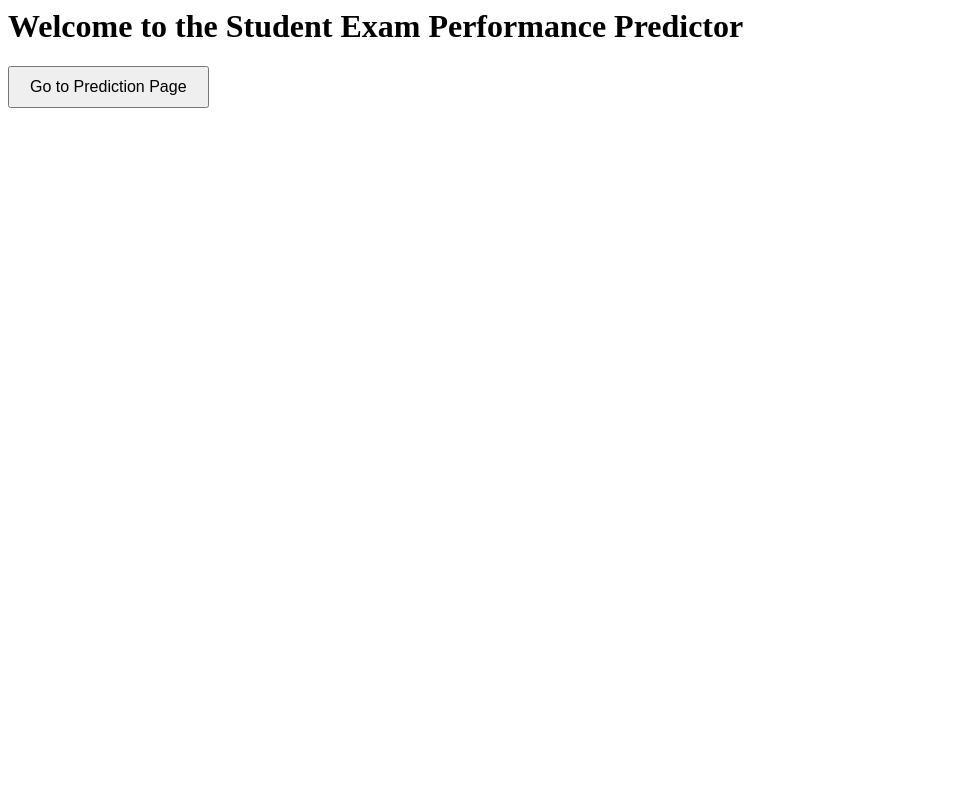
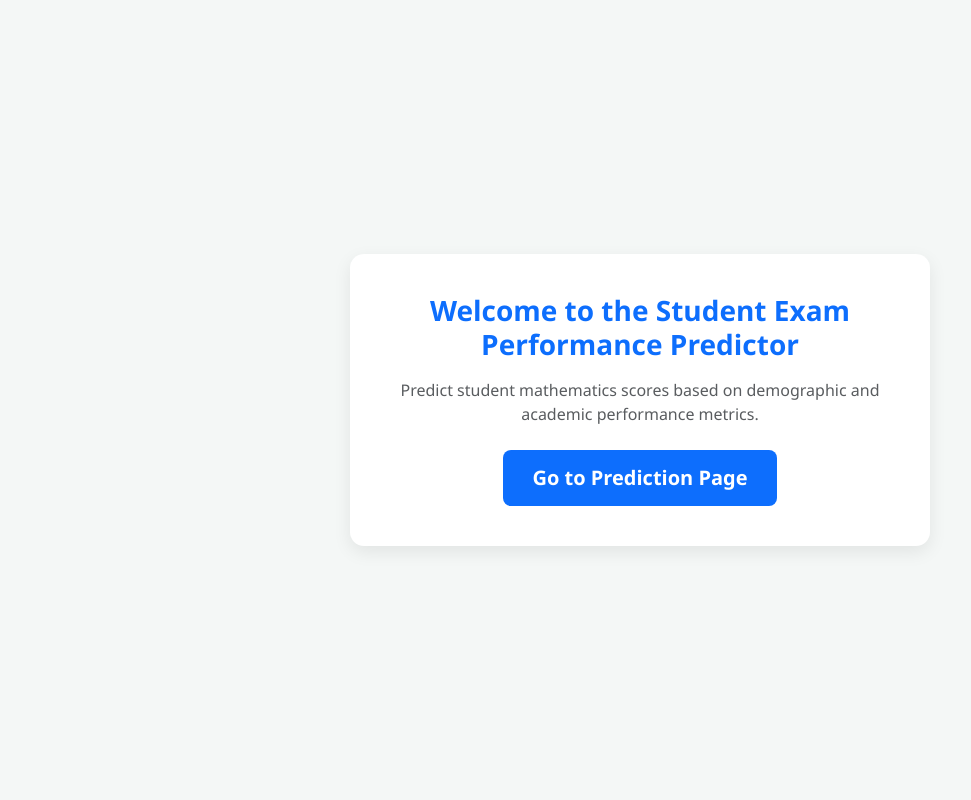
Before and after one commit to bharat-02/ml-project, a Flask app: page / in a window 1280 px wide. Shown: the whole page, without its empty margins (0-971 px from the left). Run offline with Flask 3, Linux system fonts and the light colour scheme.

Commit message:
style: modernize landing page with bootstrap
Enhanced the layout and design of the index page using Bootstrap for improved user experience.

```diff
--- a/templates/index.html
+++ b/templates/index.html
@@ -1,6 +1,54 @@
-<h1>Welcome to the Student Exam Performance Predictor</h1>
-<a href="{{ url_for('predict_datapoint') }}">
-    <button style="padding: 10px 20px; font-size: 16px; cursor: pointer;">
-        Go to Prediction Page
-    </button>
-</a>
+<!DOCTYPE html>
+<html lang="en">
+<head>
+    <meta charset="UTF-8">
+    <meta name="viewport" content="width=device-width, initial-scale=1.0">
+    <title>Student Exam Performance Predictor</title>
+    <link href="https://cdn.jsdelivr.net/npm/bootstrap@5.3.0/dist/css/bootstrap.min.css" rel="stylesheet">
+    <style>
+        body {
+            background-color: #f4f7f6;
+            font-family: 'Segoe UI', Tahoma, Geneva, Verdana, sans-serif;
+            min-height: 100vh;
+            display: flex;
+            align-items: center;
+            justify-content: center;
+        }
+        .hero-card {
+            border-radius: 14px;
+            box-shadow: 0 6px 18px rgba(0, 0, 0, 0.08);
+            background: #ffffff;
+            padding: 2.5rem;
+            max-width: 580px;
+            text-align: center;
+        }
+        .btn-custom {
+            background-color: #0d6efd;
+            color: #ffffff;
+            font-weight: 600;
+            padding: 0.75rem 1.75rem;
+            border-radius: 8px;
+            transition: background-color 0.2s ease-in-out;
+            text-decoration: none;
+            display: inline-block;
+        }
+        .btn-custom:hover {
+            background-color: #0b5ed7;
+            color: #ffffff;
+        }
+    </style>
+</head>
+<body>
+    <div class="hero-card">
+        <h1 class="h3 fw-bold text-primary mb-3">
+            Welcome to the Student Exam Performance Predictor
+        </h1>
+        <p class="text-muted mb-4">
+            Predict student mathematics scores based on demographic and academic performance metrics.
+        </p>
+        <a href="{{ url_for('predict_datapoint') }}" class="btn btn-custom btn-lg">
+            Go to Prediction Page
+        </a>
+    </div>
+</body>
+</html>
```
